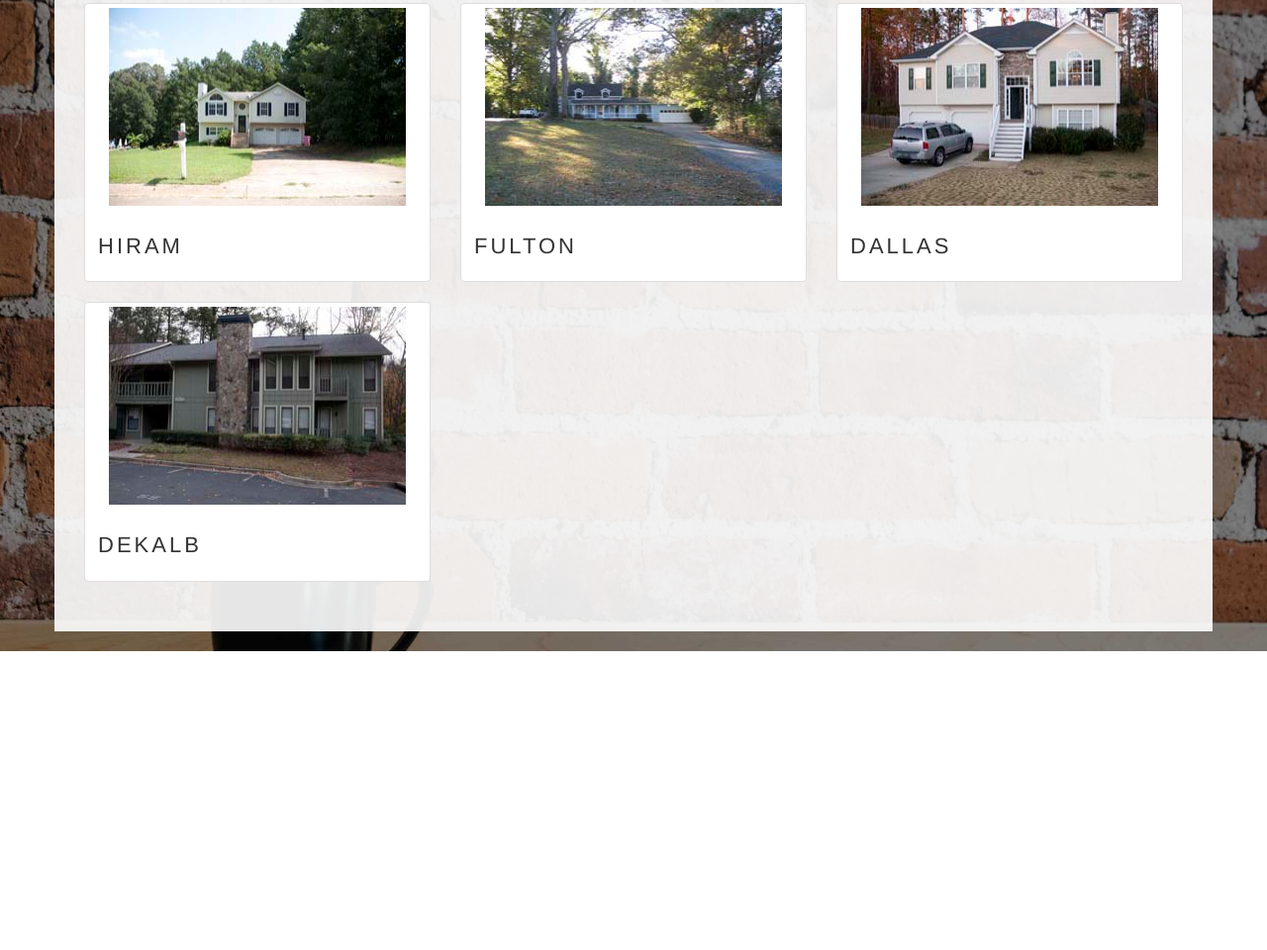
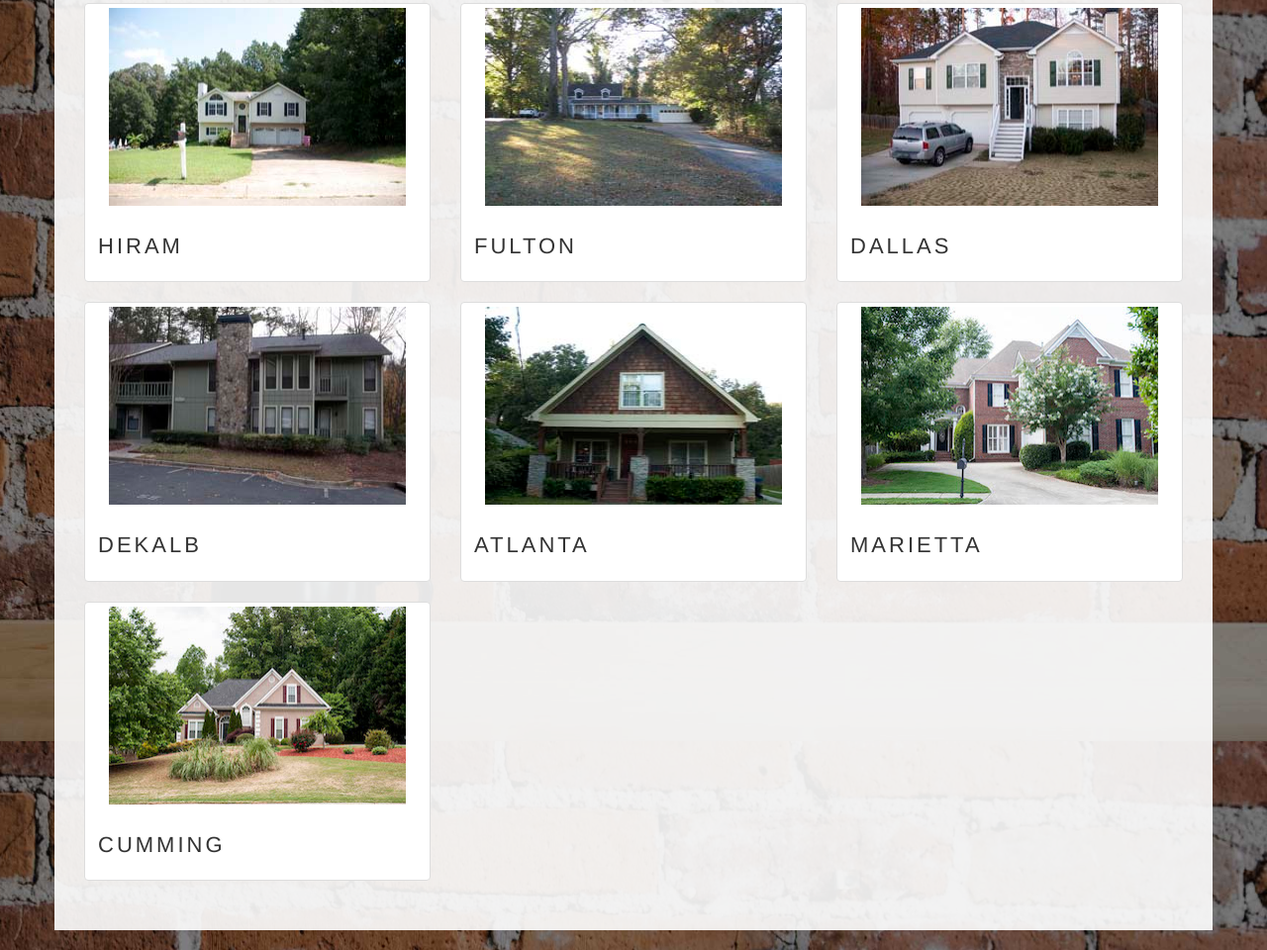
Before and after one commit to donwb/goodmoveatlanta, a plain HTML site: page public/index.html in a window 1280 px wide. Shown: the part 2451-3411 px from the top of the page at 99% size. Before the commit the page ends 3109 px from the top, so only its background shows below. Drawn offline with Linux system fonts and the light colour scheme; no server answers.

Commit message:
added new houses

```diff
--- a/public/index.html
+++ b/public/index.html
@@ -141,9 +141,9 @@
 
                       <div class="col-sm-6 col-md-4">
                         <div class="thumbnail">
-                          <img src="img/houses/thumbs/DSC_2035.jpg" class="house-image">
+                          <img src="img/houses/thumbs/chad-new.jpg" class="house-image">
                           <div class="caption">
-                            <h3>Atlanta</h3>
+                            <h3>Cumming</h3>
                           </div>
                         </div>
                       </div>
@@ -298,6 +298,36 @@
                         </div>
                       </div>
 
+                      <div class="col-sm-6 col-md-4">
+                        <div class="thumbnail">
+                          <img src="img/houses/thumbs/DSC_2035.jpg" class="house-image">
+                          <div class="caption">
+                            <h3>Atlanta</h3>
+                          </div>
+                        </div>
+                      </div>
+
+                      <div class="col-sm-6 col-md-4">
+                        <div class="thumbnail">
+                          <img src="img/houses/thumbs/marietta.jpg" class="house-image">
+                          <div class="caption">
+                            <h3>Marietta</h3>
+                          </div>
+                        </div>
+                      </div>
+
+                    </div>
+
+                    <div class="row">
+                      <div class="col-sm-6 col-md-4">
+                        <div class="thumbnail">
+                          <img src="img/houses/thumbs/chad-old.jpg" class="house-image">
+                          <div class="caption">
+                            <h3>Cumming</h3>
+                          </div>
+                        </div>
+                      </div>
+
                     </div>
 
 
```
Also changed, not shown: public/img/houses/chad-new.jpg (added), public/img/houses/chad-old.jpg (added), public/img/houses/marietta.jpg (added), public/img/houses/thumbs/chad-new.jpg (added), public/img/houses/thumbs/chad-old.jpg (added), public/img/houses/thumbs/marietta.jpg (added), 4 other files.
